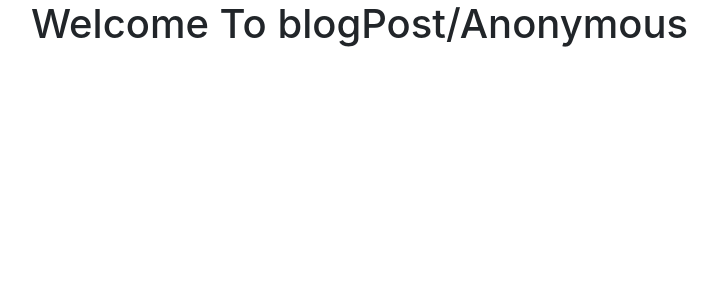
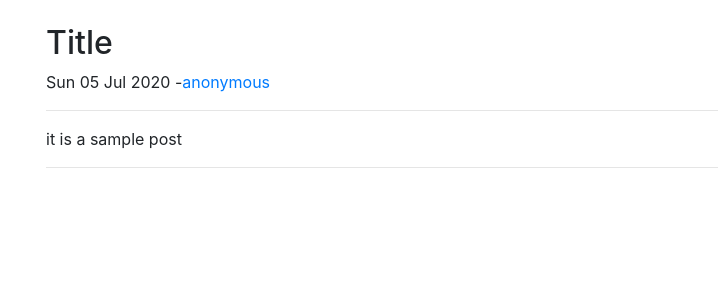
Before and after one commit to coders-nightmare/Django_Blogger, a Django app: page /blog/Anonymous/ in a window 1280 px wide. Shown: the part 56-356 px from the top of the page, without its empty margins (39-757 px from the left). Run offline with Django 3.2, Linux system fonts and the light colour scheme; data comes from the database, SQL or seed files in the repository; some libraries are stand-ins or nearby versions.

Commit message:
created blogPost and basic searching bar

```diff
--- a/blog/views.py
+++ b/blog/views.py
@@ -13,4 +13,7 @@ def blogHome(request):
 
 
 def blogPost(request, slug):
-    return render(request, 'blog/blogPost.html', {'slug': slug})
+    post = Post.objects.filter(slug=slug).first()
+    print(post)
+    context = {'post': post}
+    return render(request, 'blog/blogPost.html', context)
--- a/home/urls.py
+++ b/home/urls.py
@@ -4,4 +4,5 @@ urlpatterns = [
     path('', views.home, name="home"),
     path('contact/', views.contact, name="contact"),
     path('about/', views.about, name="about"),
+    path('search/', views.search, name="search"),
 ]
--- a/templates/base.html
+++ b/templates/base.html
@@ -38,8 +38,9 @@
                     <a class="nav-link" href="/contact">Contact</a>
                 </li>
             </ul>
-            <form class="form-inline my-2 my-lg-0">
-                <input class="form-control mr-sm-2" type="search" placeholder="Search" aria-label="Search" />
+            <form method="GET" action="/search/" class="form-inline my-2 my-lg-0">
+                <input class="form-control mr-sm-2" type="search" placeholder="Search" aria-label="Search" name="query"
+                    id="query" />
                 <button class="btn btn-outline-success my-2 my-sm-0" type="submit">
                     Search
                 </button>
--- a/templates/blog/blogPost.html
+++ b/templates/blog/blogPost.html
@@ -4,8 +4,20 @@ blogPost
 {%endblock%}
 {% block body %}
 <div class="container">
-    <div class="row">
-        <h1>Welcome To blogPost/{{slug}}</h1>
+    <div class="row my-4">
+        <div class="col blog-main">
+
+          <div class="blog-post">
+            <h2 class="blog-post-title">{{post.title}}</h2>
+            <p class="blog-post-meta">{{post.timeStamp|date:"D d M Y"}} -<a href="/about">{{post.author}}</a></p>
+            <hr>
+
+            <p>{{post.content}}</p>
+            <hr>
+
+          </div><!-- /.blog-post -->
+
+        </div>
     </div>
 </div>
 {% endblock body %}
```
Also changed, not shown: home/views.py (+8 -0 lines), templates/home/search.html (added, +35 -0 lines).
